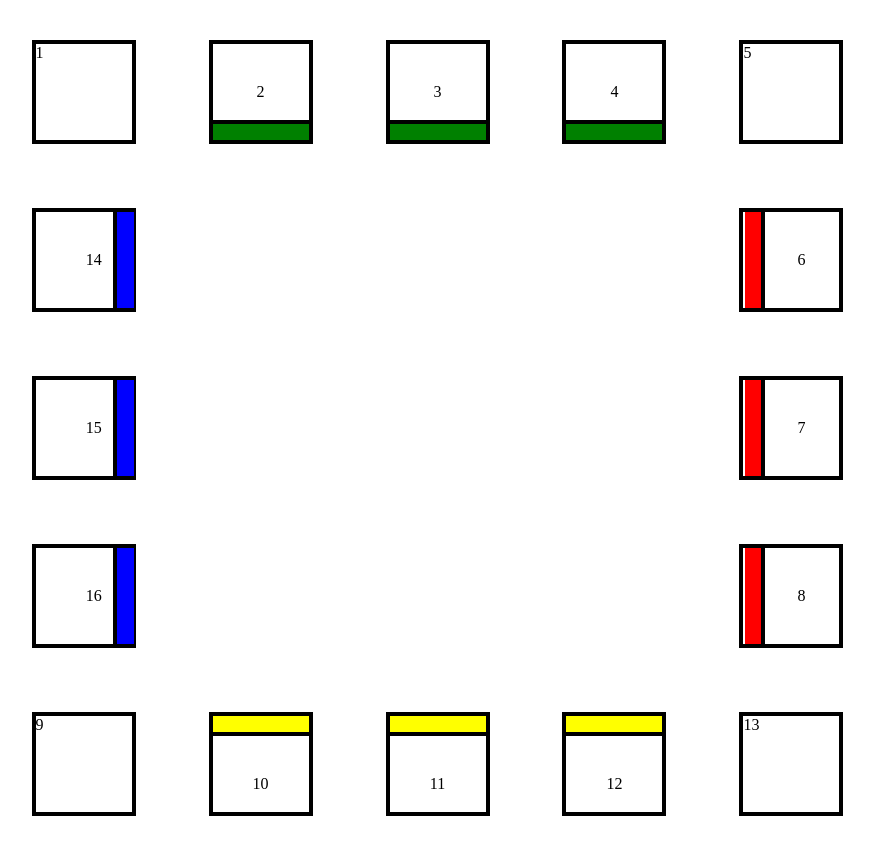
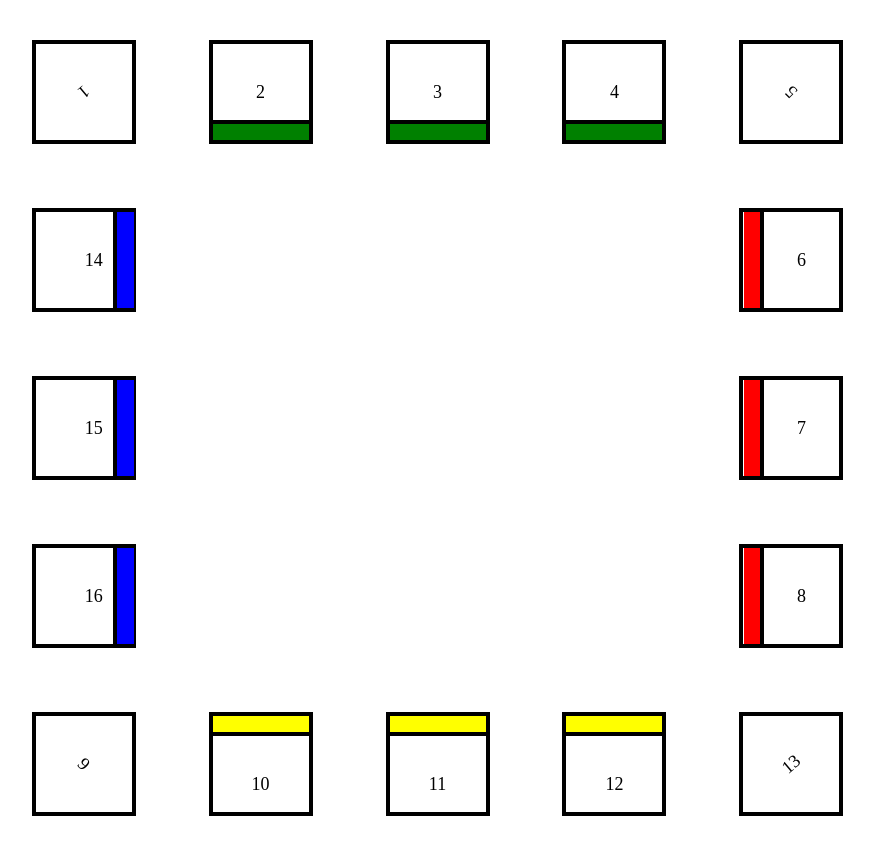
Before and after one commit to AgathaEloisa/css-test-ventis, a plain HTML site: page index.html in a window 1280 px wide. Shown: the whole page, without its empty margins (198-1072 px from the left). Drawn offline with Linux system fonts and the light colour scheme.

Commit message:
rotando números de las esquinas

```diff
--- a/index.html
+++ b/index.html
@@ -11,7 +11,9 @@
 
 <div id="root">
 
-    <div class="non-color-box box fist-line">1</div>
+    <div class="box">
+        <div class="number" style="transform: rotate(140deg);">1</div>
+    </div>
 
     <div class="box">
         <div class="number">2</div>
@@ -26,7 +28,10 @@
         <div class="fringe green"></div>
     </div>
 
-    <div class="non-color-box box">5</div>
+    <div class="box">
+        <div class="number" style="transform: rotate(225deg);">5</div>
+    </div>
+
     <div class="box" style="grid-column: 1">
         <div class="number">
             <div class="fringe blue"></div>
@@ -65,7 +70,9 @@
         8</div>
     </div>
 
-    <div class="non-color-box box">9</div>
+    <div class="box">
+        <div class="number" style="transform: rotate(45deg);">9</div>
+    </div>
 
     <div class="box">
         <div class="fringe yellow"></div>
@@ -80,7 +87,9 @@
         <div class="number">12</div>
     </div>
 
-    <div class="non-color-box box">13</div>
+    <div class="box">
+        <div class="number" style="transform: rotate(320deg);">13</div>
+    </div>
 
 </div>
 
--- a/style.css
+++ b/style.css
@@ -22,7 +22,7 @@
     display: flex;
     align-items: center;
     justify-content: center;
-    /* border: .2em solid red;  */
+    font-size: large;
 }
 
 .green {
@@ -53,7 +53,7 @@
 
 .blue {
     position: relative;
-    left: 50%;
+    left: 51%;
     width: 17%;
     height: 100%;
     background-color: blue;
```
